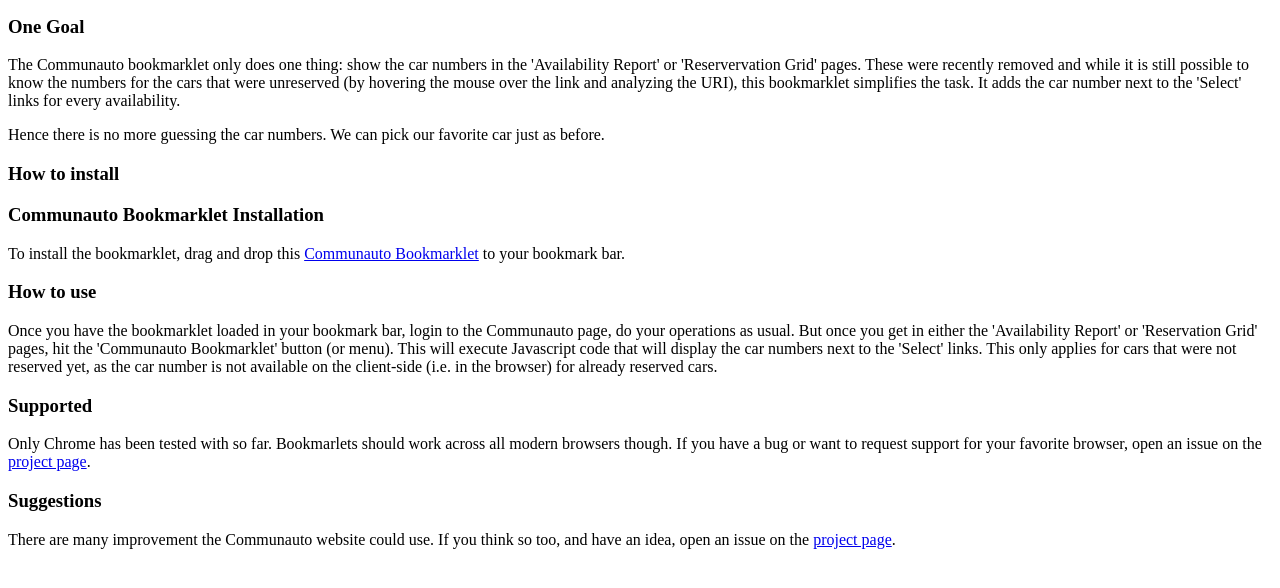
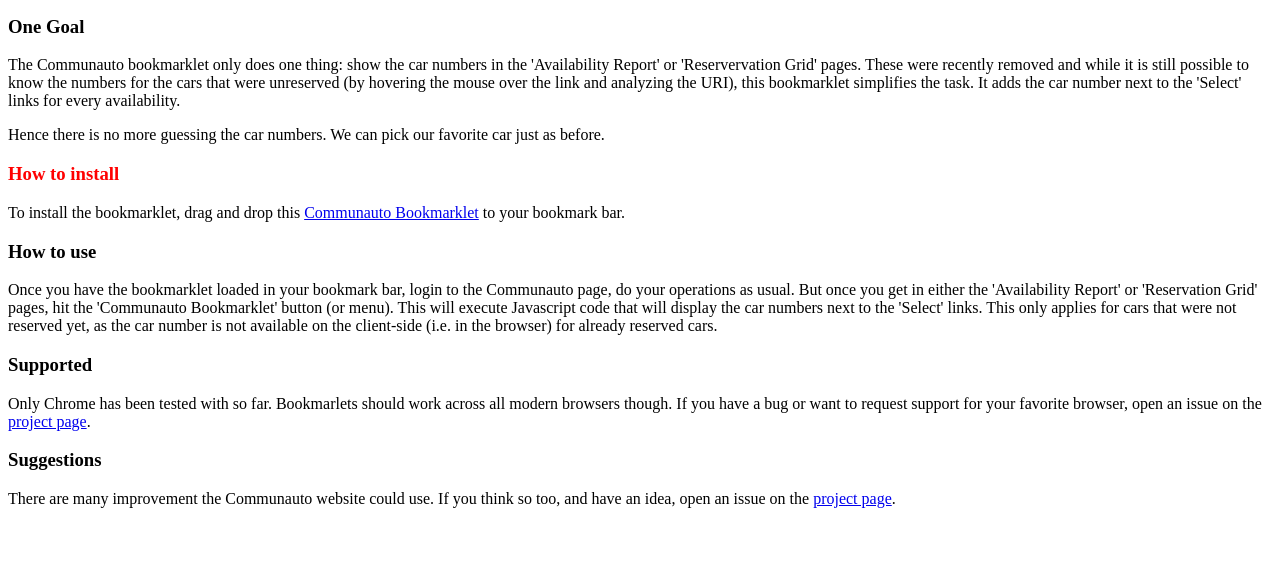
Before and after one commit to jimleroyer/communauto-bookmarklet, a plain HTML site: page index.html in a window 1280 px wide. Shown: the part 76-664 px from the top of the page. Drawn offline with Linux system fonts and the light colour scheme.

Commit message:
Corrected a duplicate header and made the installation header red for quick attention.

```diff
--- a/index.html
+++ b/index.html
@@ -18,8 +18,7 @@
     <p>Hence there is no more guessing the car numbers. We can pick our favorite
         car just as before.</p>
 
-    <h3>How to install</h3>
-    <h3>Communauto Bookmarklet Installation</h3>
+    <h3><font color="red">How to install</font></h3>
     <p>To install the bookmarklet, drag and drop this
     <script type="text/javascript">// <![CDATA[
     var linkster = "javascript:(function(){var head=document.getElementsByTagName('head')[0],script=document.createElement('script');script.type='text/javascript';script.src='https://raw.github.com/jimleroyer/communauto-bookmarklet/master/src/show-car-id.js?' + Math.floor(Math.random()*99999);head.appendChild(script);})(); void 0";
```
